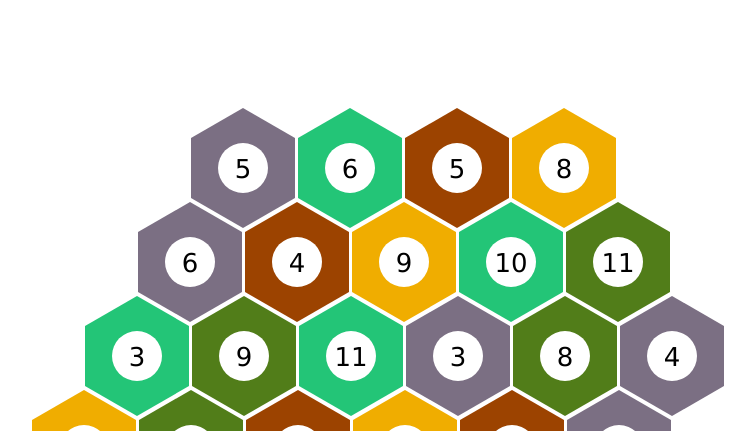
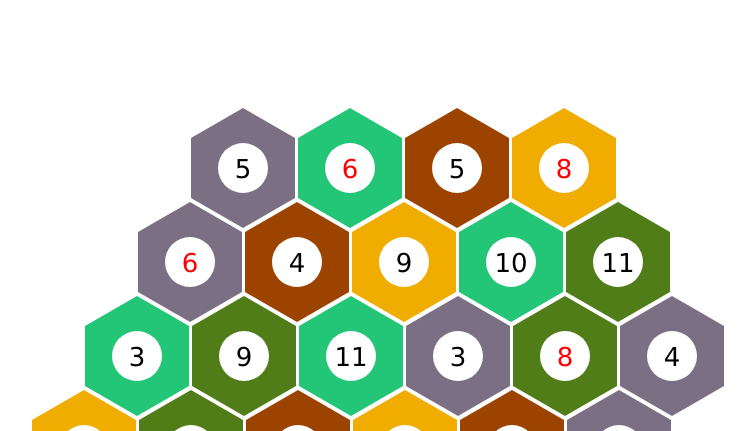
Before and after one commit to forevanyeung/got-catan-randomizer, an Angular app: page / in a window 1280 px wide. Shown: the top 431 px of the page, without its empty margins (79-834 px from the left). Built offline with nearby package versions, Linux system fonts and the light colour scheme.

Commit message:
Color 6 and 8 tokens red

```diff
--- a/src/app/app.component.html
+++ b/src/app/app.component.html
@@ -3,7 +3,7 @@
 <div id="ng-Gift">
     <div class="hex-row" *ngFor="let row of combinedEx; let rowIndex = index">
       <div class="hex {{ hex[1] }}" *ngFor="let hex of row; let hexIndex = index">
-        <div [ngClass]="'token'">{{ hex[0] }}</div>
+        <div [ngClass]="{'token':true,'red':(hex[0] == 6 || hex[0] == 8)}">{{ hex[0] }}</div>
       </div>
     </div>
 </div>
```
